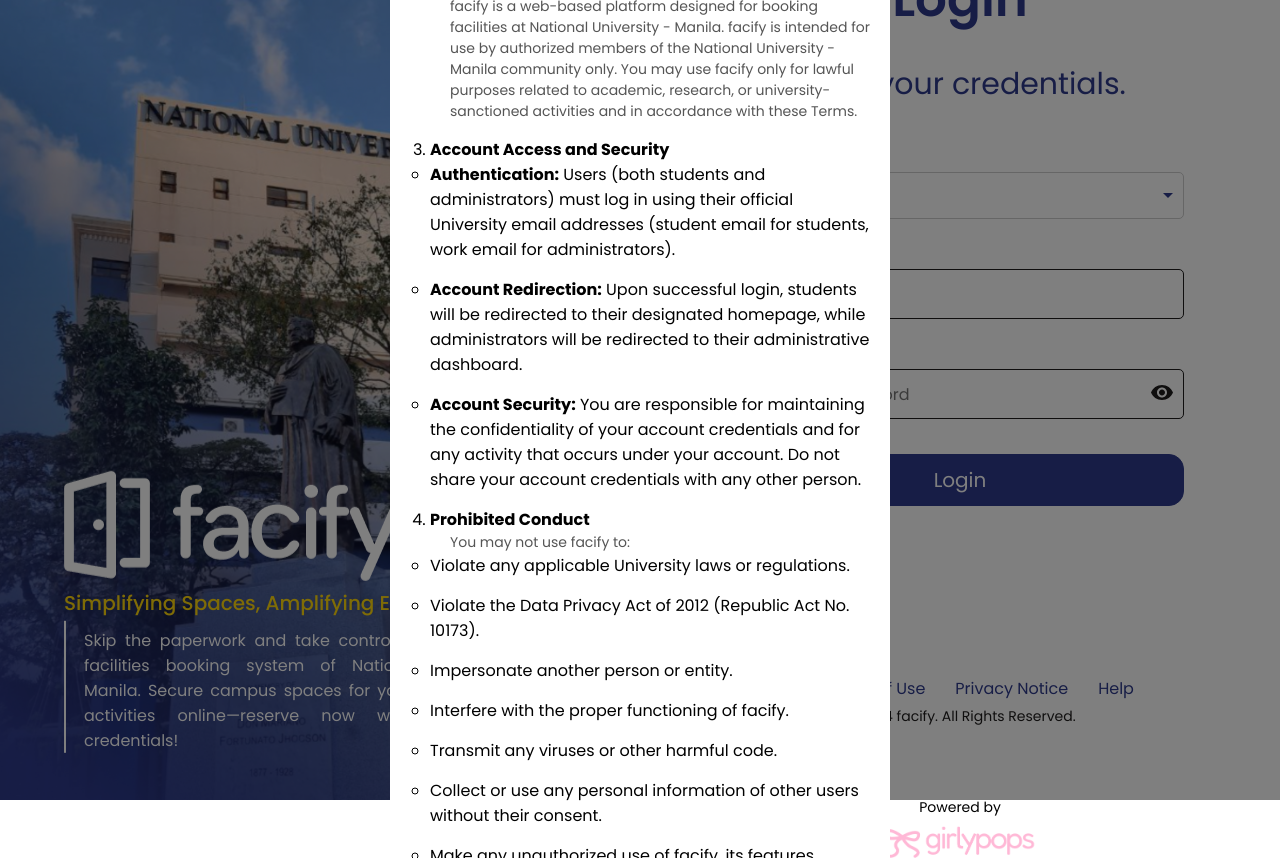
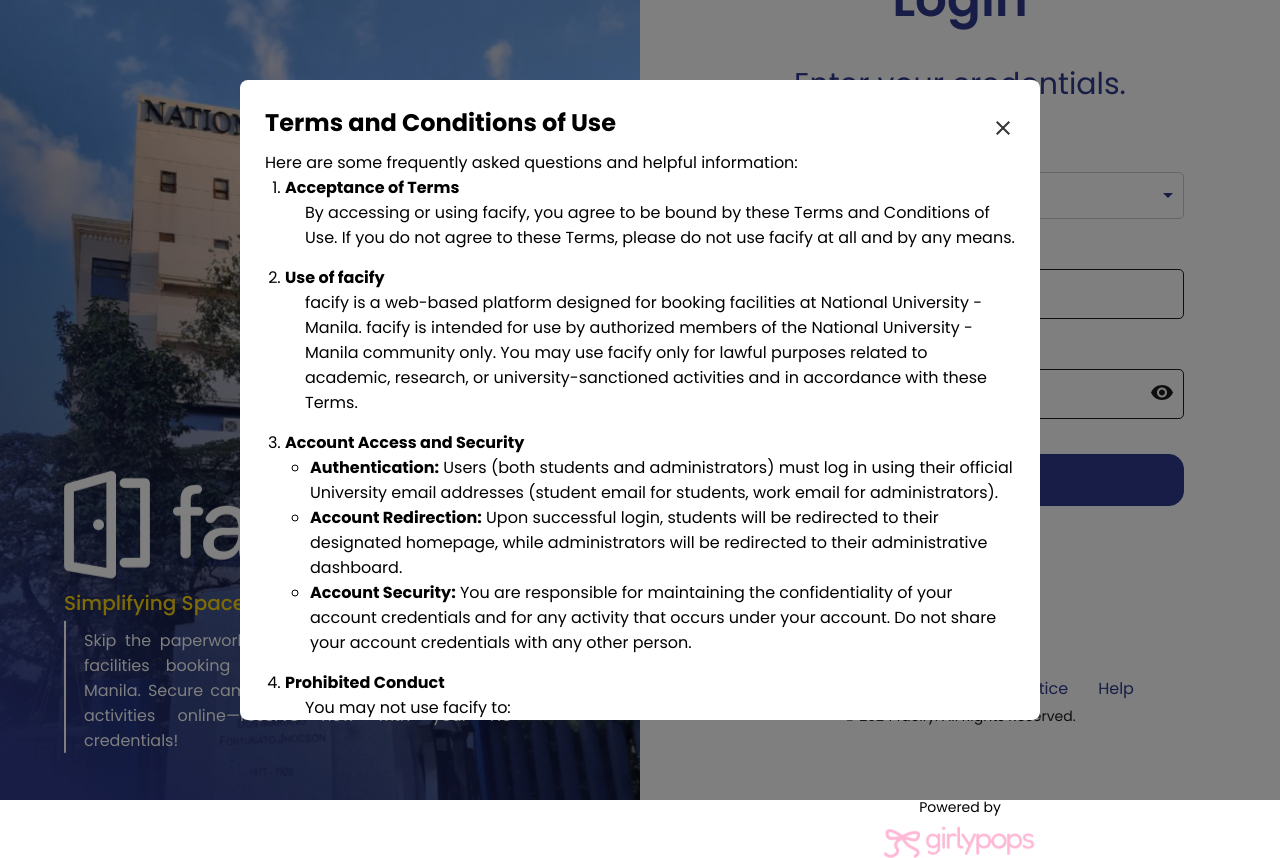
Before and after one commit to ysc4/facify-project, a React (Vite) app: page / in a window 1280 px wide. Both pictures are taken after a click on the link "Conditions of Use". Built offline with nearby package versions, Linux system fonts and the light colour scheme.

Commit message:
Added simple style for content

```diff
--- a/src/pages/modals/Modal.css
+++ b/src/pages/modals/Modal.css
@@ -15,16 +15,22 @@
   .modal-content {
     position: relative;
     background-color: #fff;
-    padding: 20px;
+    padding: 25px;
     border-radius: 8px;
-    max-width: 500px;
+    max-width: 800px;
     width: 100%;
+    height: 80vh;
+    overflow: auto;
   }
 
   .modal-header {
     display: flex;
     justify-content: space-between;
     align-items: center;
+  }
+
+  .modal-header h2 {
+    margin-bottom: 10px;
   }
 
   .close-icon {
@@ -38,15 +44,18 @@
   }
 
   ol {
-    padding-left: 20px; /* Add padding for the numbered list */
+    padding-left: 20px;
   }
 
   ol li {
-    margin-bottom: 15px; /* Spacing between list items */
+    margin-bottom: 15px;
   }
 
   ol li p {
-    margin-left: 20px; /* Indent the description text */
-    font-size: 14px; /* Smaller text for the description */
-    color: #555; /* Slightly lighter color for the description */
+    margin-left: 20px;
   }
+
+  ul li {
+    margin-bottom: 0px;
+    margin-left: 25px;
+  }
```
